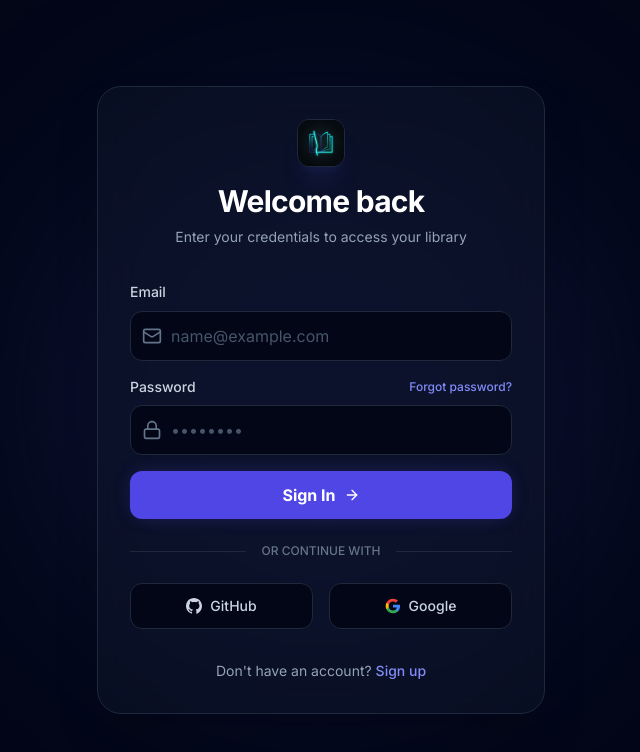
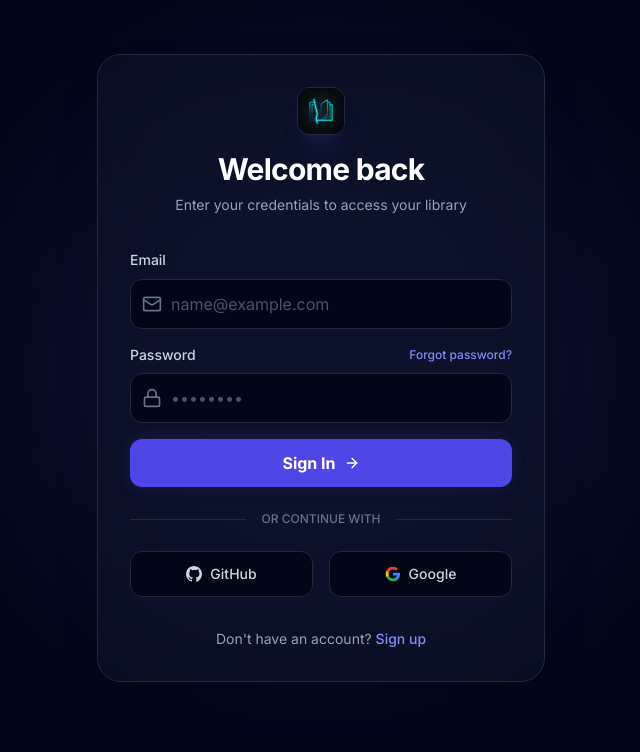
Before and after one commit to jainil1207/living-margin, a Next.js app: page /login in a window 1280 px wide. Shown: the top 752 px of the page, without its empty margins (319-959 px from the left). Built offline with nearby package versions, Linux system fonts and the light colour scheme.

Commit message:
fix: perfectly constrain glow and layout height for auth pages

```diff
--- a/src/app/(auth)/login/page.tsx
+++ b/src/app/(auth)/login/page.tsx
@@ -83,9 +83,11 @@ export default function LoginPage() {
   };
 
   return (
-    <div className="flex-1 relative flex items-center justify-center p-4 overflow-hidden">
-      {/* Background glow */}
-      <div className="absolute top-1/2 left-1/2 -translate-x-1/2 -translate-y-1/2 w-[600px] h-[600px] bg-indigo-500/10 blur-[100px] rounded-full pointer-events-none" />
+    <div className="relative min-h-[calc(100vh-4rem)] flex items-center justify-center p-4">
+      {/* Background glow contained to prevent scrollbars */}
+      <div className="absolute inset-0 overflow-hidden pointer-events-none">
+        <div className="absolute top-1/2 left-1/2 -translate-x-1/2 -translate-y-1/2 w-[600px] h-[600px] bg-indigo-500/10 blur-[100px] rounded-full" />
+      </div>
 
       <motion.div
         initial={{ opacity: 0, y: 20 }}
--- a/src/app/(auth)/register/page.tsx
+++ b/src/app/(auth)/register/page.tsx
@@ -101,9 +101,11 @@ export default function RegisterPage() {
   };
 
   return (
-    <div className="flex-1 relative flex items-center justify-center p-4 overflow-hidden">
-      {/* Background glow */}
-      <div className="absolute top-1/2 left-1/2 -translate-x-1/2 -translate-y-1/2 w-[600px] h-[600px] bg-teal-500/10 blur-[100px] rounded-full pointer-events-none" />
+    <div className="relative min-h-[calc(100vh-4rem)] flex items-center justify-center p-4">
+      {/* Background glow contained to prevent scrollbars */}
+      <div className="absolute inset-0 overflow-hidden pointer-events-none">
+        <div className="absolute top-1/2 left-1/2 -translate-x-1/2 -translate-y-1/2 w-[600px] h-[600px] bg-teal-500/10 blur-[100px] rounded-full" />
+      </div>
 
       <motion.div
         initial={{ opacity: 0, y: 20 }}
```
